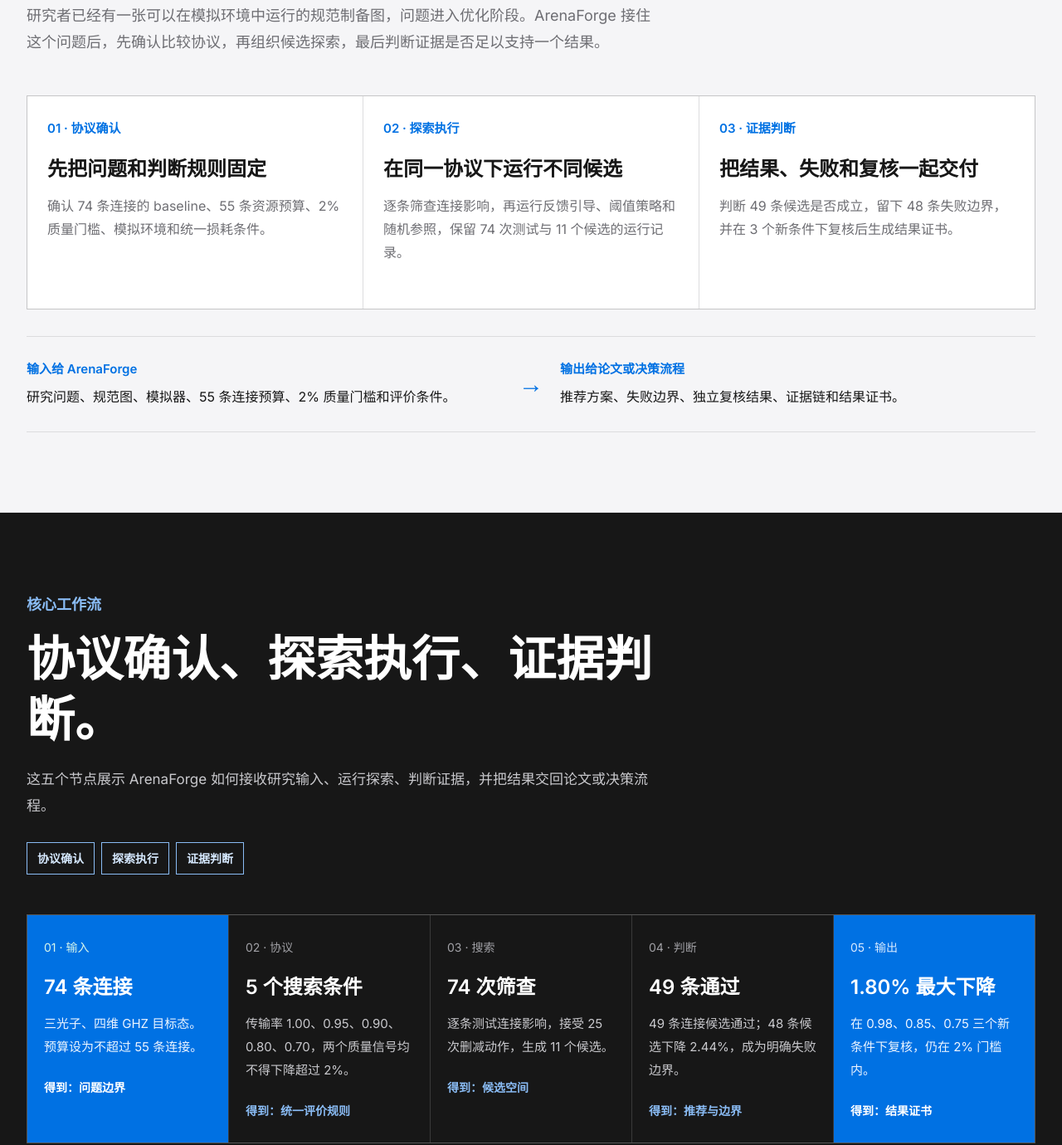
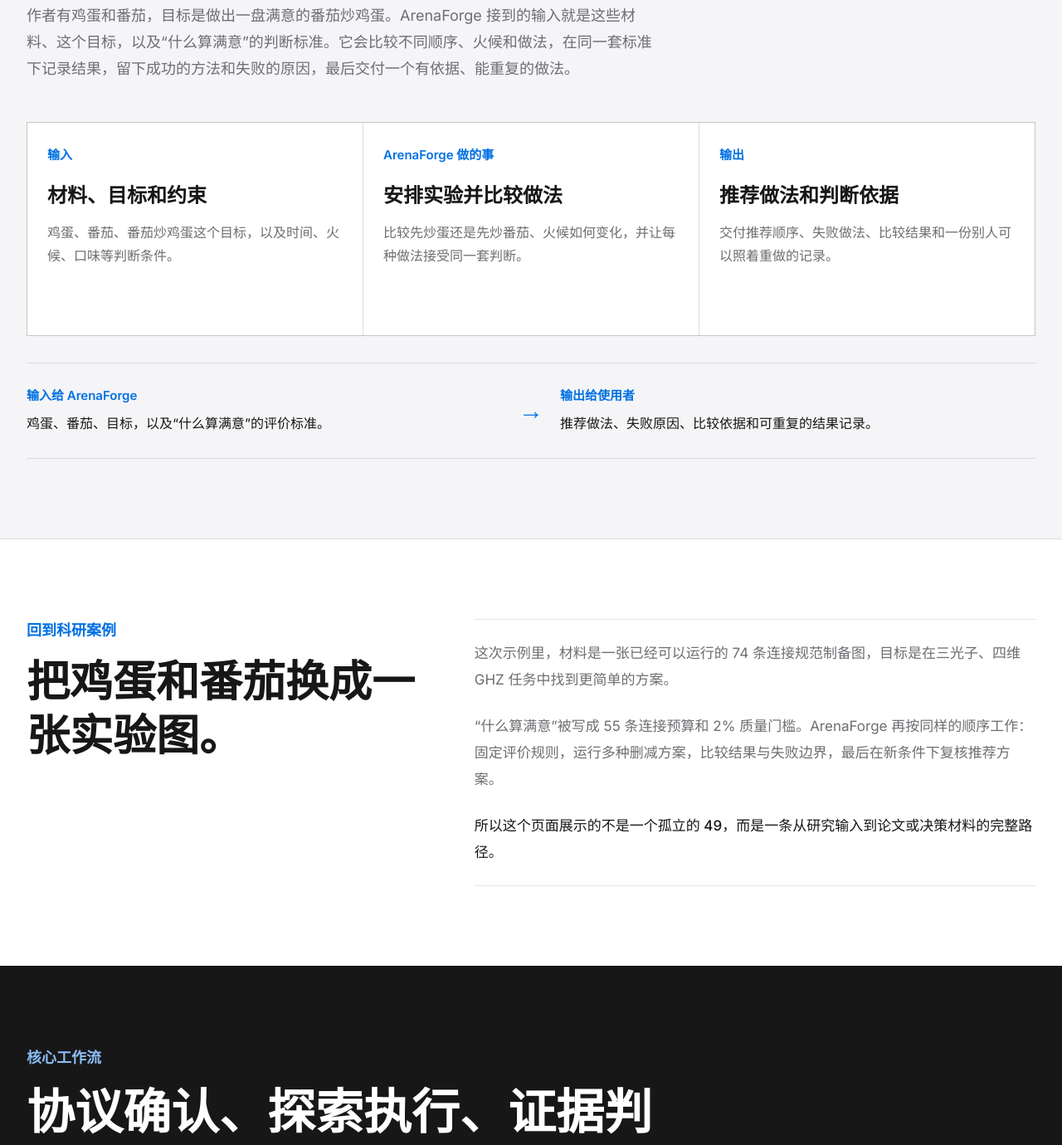
Before and after one commit to Yulivu/ArenaForge, an Astro site in the folder web/: page /ArenaForge/case in a window 1280 px wide. Shown: the part 1002-2382 px from the top of the page at 83% size. Built offline with nearby package versions, Linux system fonts and the light colour scheme; Astro itself is replaced by a stand-in of ours.

Commit message:
Explain research workflow with concrete analogy

```diff
--- a/web/src/pages/case.astro
+++ b/web/src/pages/case.astro
@@ -25,31 +25,45 @@
     <section class="border-y border-black/10 bg-paper">
       <div class="mx-auto max-w-7xl px-5 py-16 md:px-8 md:py-24">
         <div class="reveal max-w-3xl">
-          <p class="mb-4 text-[18px] font-semibold text-forge">ArenaForge 在这个案例中做什么</p>
-          <h2 class="text-[38px] font-semibold leading-tight text-ink md:text-[56px]">案例是载体，核心是把研究推进三步。</h2>
-          <p class="mt-5 text-[18px] leading-8 text-muted">研究者已经有一张可以在模拟环境中运行的规范制备图，问题进入优化阶段。ArenaForge 接住这个问题后，先确认比较协议，再组织候选探索，最后判断证据是否足以支持一个结果。</p>
+          <p class="mb-4 text-[18px] font-semibold text-forge">先用一个简单例子理解</p>
+          <h2 class="text-[38px] font-semibold leading-tight text-ink md:text-[56px]">ArenaForge 帮你找出“怎么做更好”。</h2>
+          <p class="mt-5 text-[18px] leading-8 text-muted">作者有鸡蛋和番茄，目标是做出一盘满意的番茄炒鸡蛋。ArenaForge 接到的输入就是这些材料、这个目标，以及“什么算满意”的判断标准。它会比较不同顺序、火候和做法，在同一套标准下记录结果，留下成功的方法和失败的原因，最后交付一个有依据、能重复的做法。</p>
         </div>
         <div class="reveal mt-12 grid gap-px border border-black/10 bg-black/10 md:grid-cols-3">
           <article class="bg-white px-6 py-7 md:min-h-64">
-            <p class="text-[15px] font-semibold text-forge">01 · 协议确认</p>
-            <h3 class="mt-5 text-[24px] font-semibold text-ink">先把问题和判断规则固定</h3>
-            <p class="mt-3 text-[16px] leading-7 text-muted">确认 74 条连接的 baseline、55 条资源预算、2% 质量门槛、模拟环境和统一损耗条件。</p>
+            <p class="text-[15px] font-semibold text-forge">输入</p>
+            <h3 class="mt-5 text-[24px] font-semibold text-ink">材料、目标和约束</h3>
+            <p class="mt-3 text-[16px] leading-7 text-muted">鸡蛋、番茄、番茄炒鸡蛋这个目标，以及时间、火候、口味等判断条件。</p>
           </article>
           <article class="bg-white px-6 py-7 md:min-h-64">
-            <p class="text-[15px] font-semibold text-forge">02 · 探索执行</p>
-            <h3 class="mt-5 text-[24px] font-semibold text-ink">在同一协议下运行不同候选</h3>
-            <p class="mt-3 text-[16px] leading-7 text-muted">逐条筛查连接影响，再运行反馈引导、阈值策略和随机参照，保留 74 次测试与 11 个候选的运行记录。</p>
+            <p class="text-[15px] font-semibold text-forge">ArenaForge 做的事</p>
+            <h3 class="mt-5 text-[24px] font-semibold text-ink">安排实验并比较做法</h3>
+            <p class="mt-3 text-[16px] leading-7 text-muted">比较先炒蛋还是先炒番茄、火候如何变化，并让每种做法接受同一套判断。</p>
           </article>
           <article class="bg-white px-6 py-7 md:min-h-64">
-            <p class="text-[15px] font-semibold text-forge">03 · 证据判断</p>
-            <h3 class="mt-5 text-[24px] font-semibold text-ink">把结果、失败和复核一起交付</h3>
-            <p class="mt-3 text-[16px] leading-7 text-muted">判断 49 条候选是否成立，留下 48 条失败边界，并在 3 个新条件下复核后生成结果证书。</p>
+            <p class="text-[15px] font-semibold text-forge">输出</p>
+            <h3 class="mt-5 text-[24px] font-semibold text-ink">推荐做法和判断依据</h3>
+            <p class="mt-3 text-[16px] leading-7 text-muted">交付推荐顺序、失败做法、比较结果和一份别人可以照着重做的记录。</p>
           </article>
         </div>
         <div class="reveal mt-8 grid gap-5 border-y border-black/10 py-7 md:grid-cols-[1fr_auto_1fr] md:items-center">
-          <div><p class="text-[15px] font-semibold text-forge">输入给 ArenaForge</p><p class="mt-2 text-[16px] leading-7 text-ink">研究问题、规范图、模拟器、55 条连接预算、2% 质量门槛和评价条件。</p></div>
+          <div><p class="text-[15px] font-semibold text-forge">输入给 ArenaForge</p><p class="mt-2 text-[16px] leading-7 text-ink">鸡蛋、番茄、目标，以及“什么算满意”的评价标准。</p></div>
           <div class="text-center text-[30px] text-forge" aria-hidden="true">→</div>
-          <div><p class="text-[15px] font-semibold text-forge">输出给论文或决策流程</p><p class="mt-2 text-[16px] leading-7 text-ink">推荐方案、失败边界、独立复核结果、证据链和结果证书。</p></div>
+          <div><p class="text-[15px] font-semibold text-forge">输出给使用者</p><p class="mt-2 text-[16px] leading-7 text-ink">推荐做法、失败原因、比较依据和可重复的结果记录。</p></div>
+        </div>
+      </div>
+    </section>
+
+    <section class="mx-auto max-w-7xl px-5 py-16 md:px-8 md:py-24">
+      <div class="reveal grid gap-10 md:grid-cols-[.85fr_1.15fr] md:items-start">
+        <div>
+          <p class="mb-4 text-[18px] font-semibold text-forge">回到科研案例</p>
+          <h2 class="text-[36px] font-semibold leading-tight text-ink md:text-[52px]">把鸡蛋和番茄换成一张实验图。</h2>
+        </div>
+        <div class="grid gap-6 border-y border-black/10 py-6">
+          <p class="text-[17px] leading-8 text-muted">这次示例里，材料是一张已经可以运行的 74 条连接规范制备图，目标是在三光子、四维 GHZ 任务中找到更简单的方案。</p>
+          <p class="text-[17px] leading-8 text-muted">“什么算满意”被写成 55 条连接预算和 2% 质量门槛。ArenaForge 再按同样的顺序工作：固定评价规则，运行多种删减方案，比较结果与失败边界，最后在新条件下复核推荐方案。</p>
+          <p class="text-[17px] font-medium leading-8 text-ink">所以这个页面展示的不是一个孤立的 49，而是一条从研究输入到论文或决策材料的完整路径。</p>
         </div>
       </div>
     </section>
```
